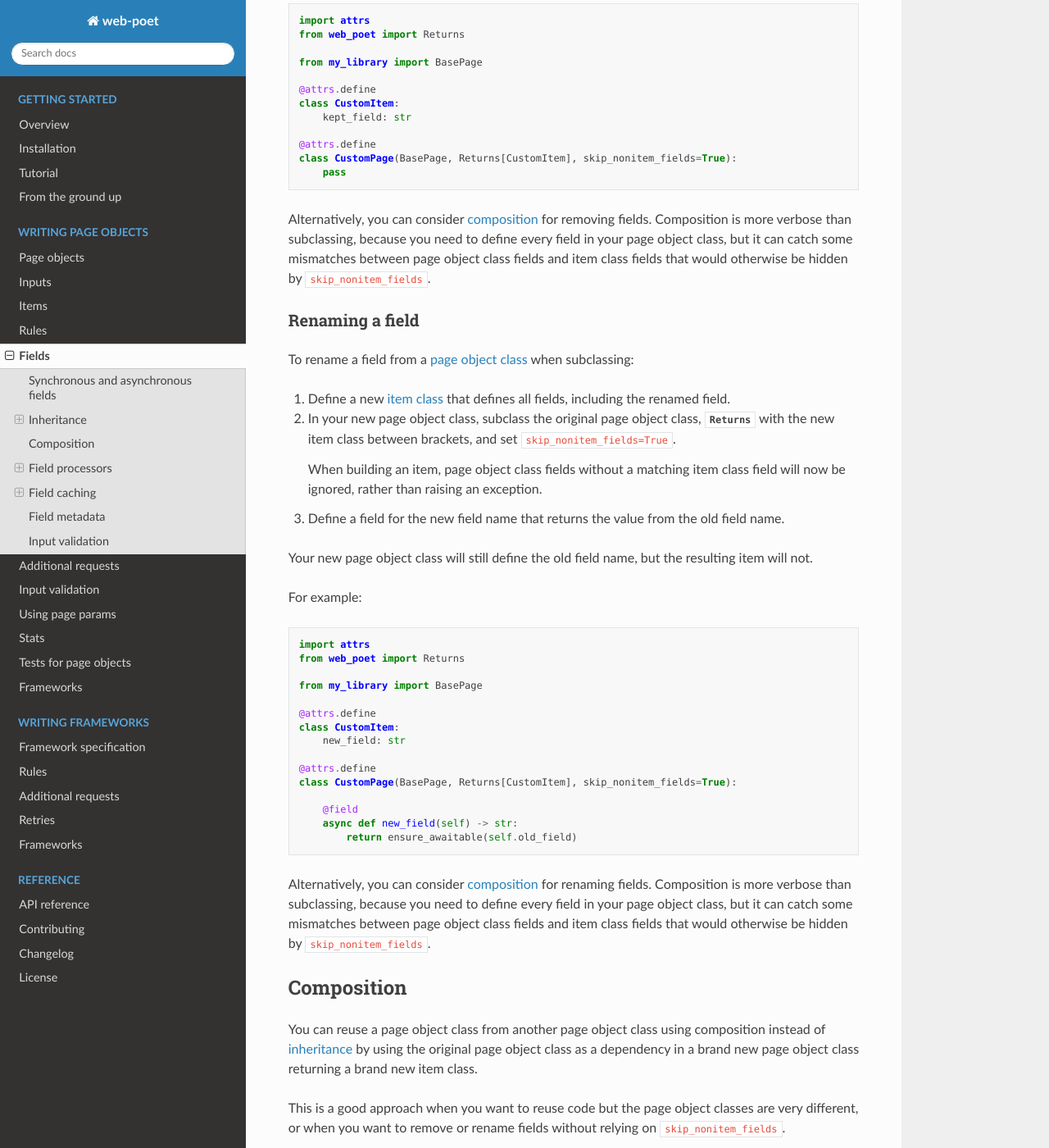
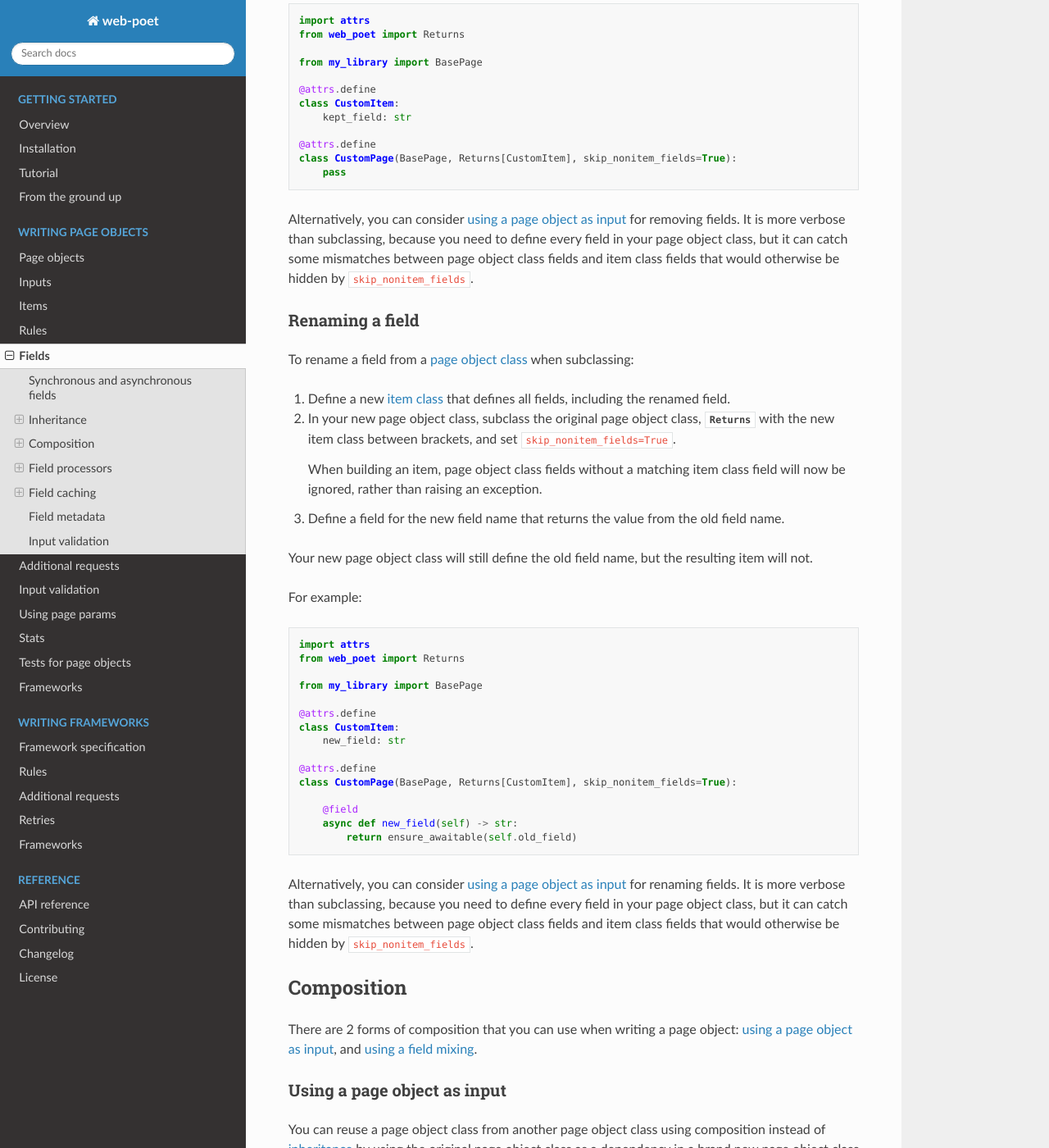
Before and after one commit to scrapinghub/web-poet, a Sphinx documentation site: the page built from docs/page-objects/fields.rst, in a window 1280 px wide and 1400 px high, scrolled down 3318 px. Shown: the whole window at 82% size. Built offline with Sphinx 7.4.7 and the Read the Docs theme 2.0.0, drawn with Linux system fonts in a browser that asks for light colours; some of the changed text lies outside the part shown.

Commit message:
Cover FieldsMixin

```diff
--- a/docs/page-objects/fields.rst
+++ b/docs/page-objects/fields.rst
@@ -212,11 +212,11 @@
     class CustomPage(BasePage, Returns[CustomItem], skip_nonitem_fields=True):
         pass
 
-Alternatively, you can consider :ref:`composition <composition>` for removing
-fields. Composition is more verbose than subclassing, because you need to
-define every field in your page object class, but it can catch some mismatches
-between page object class fields and item class fields that would otherwise be
-hidden by ``skip_nonitem_fields``.
+Alternatively, you can consider :ref:`using a page object as input
+<composition-input>` for removing fields. It is more verbose than subclassing,
+because you need to define every field in your page object class, but it can
+catch some mismatches between page object class fields and item class fields
+that would otherwise be hidden by ``skip_nonitem_fields``.
 
 
 .. _rename-field:
@@ -263,17 +263,26 @@
         async def new_field(self) -> str:
             return ensure_awaitable(self.old_field)
 
-Alternatively, you can consider :ref:`composition <composition>` for renaming
-fields. Composition is more verbose than subclassing, because you need to
-define every field in your page object class, but it can catch some mismatches
-between page object class fields and item class fields that would otherwise be
-hidden by ``skip_nonitem_fields``.
+Alternatively, you can consider :ref:`using a page object as input
+<composition-input>` for renaming fields. It is more verbose than subclassing,
+because you need to define every field in your page object class, but it can
+catch some mismatches between page object class fields and item class fields
+that would otherwise be hidden by ``skip_nonitem_fields``.
 
 
 .. _composition:
 
 Composition
 ===========
+
+There are 2 forms of composition that you can use when writing a page object:
+:ref:`using a page object as input <composition-input>`, and :ref:`using a
+field mixing <field-mixins>`.
+
+.. _composition-input:
+
+Using a page object as input
+----------------------------
 
 You can reuse a page object class from another page object class using
 composition instead of :ref:`inheritance <inheritance>` by using the original
@@ -338,6 +347,45 @@
 On the other hand, all fields of the source page object class will always be
 called to build the entire item, which may be a waste of resources if you only
 need to access some of the item fields.
+
+.. _field-mixins:
+
+Field mixins
+------------
+
+You can subclass :class:`web_poet.fields.FieldsMixin` to create a mixin_ to
+reuse field definitions across multiple, otherwise-unrelated classes. For
+example:
+
+.. _mixin: https://en.wikipedia.org/wiki/Mixin
+
+.. code-block:: python
+
+    import attrs
+    from web_poet import ItemPage, field
+    from web_poet.fields import FieldsMixin
+
+    from my_library import BaseItem1, BaseItem2
+
+    @attrs.define
+    class CustomItem:
+        name: str
+
+
+    class NameMixin(FieldsMixin):
+        @field
+        def name(self) -> str:
+            return f"{self.base.brand}: {self.base.name}"
+
+
+    @attrs.define
+    class CustomPage1(NameMixin, ItemPage[CustomItem]):
+        base: BaseItem1
+
+
+    @attrs.define
+    class CustomPage2(NameMixin, ItemPage[CustomItem]):
+        base: BaseItem2
 
 
 .. _field-processors:
```
